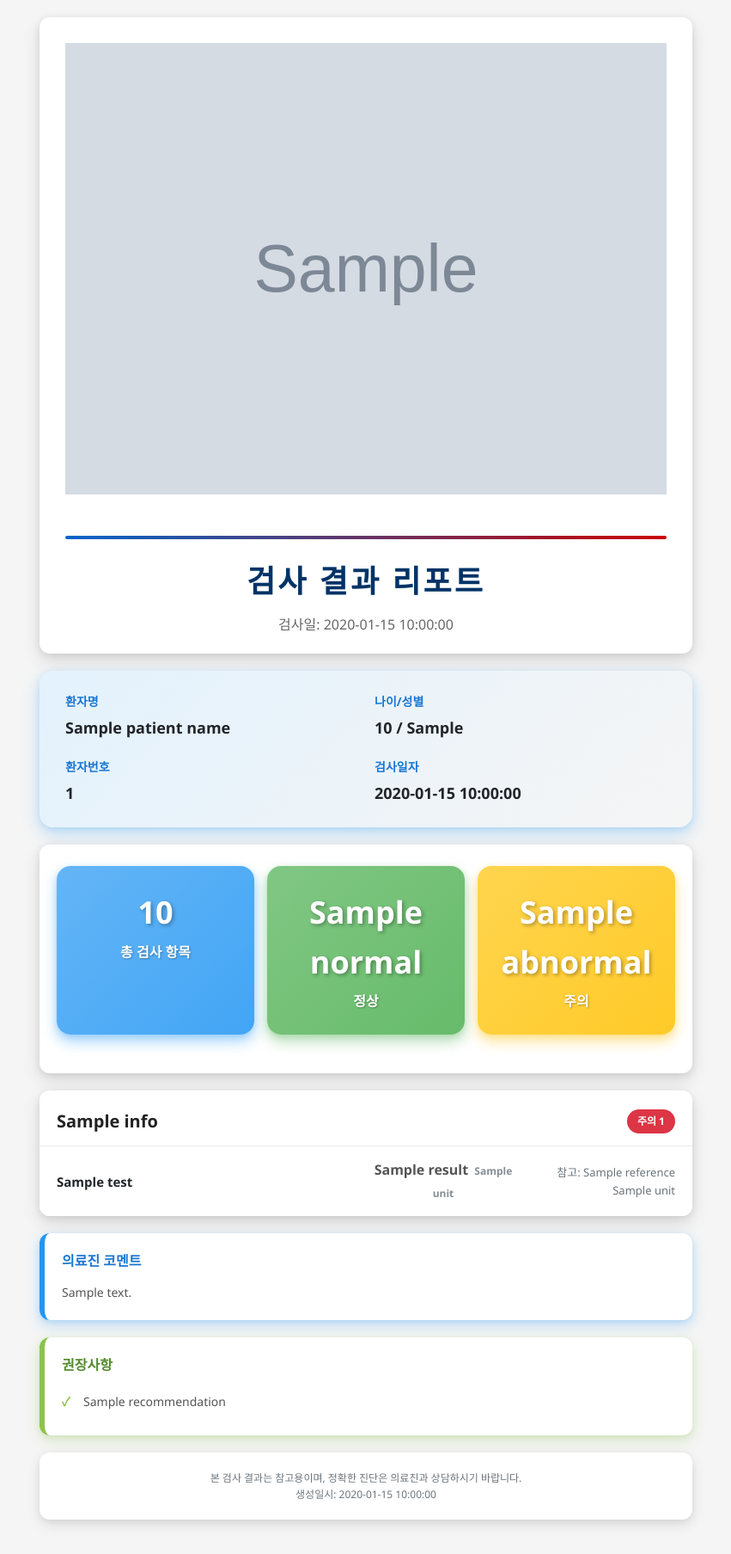
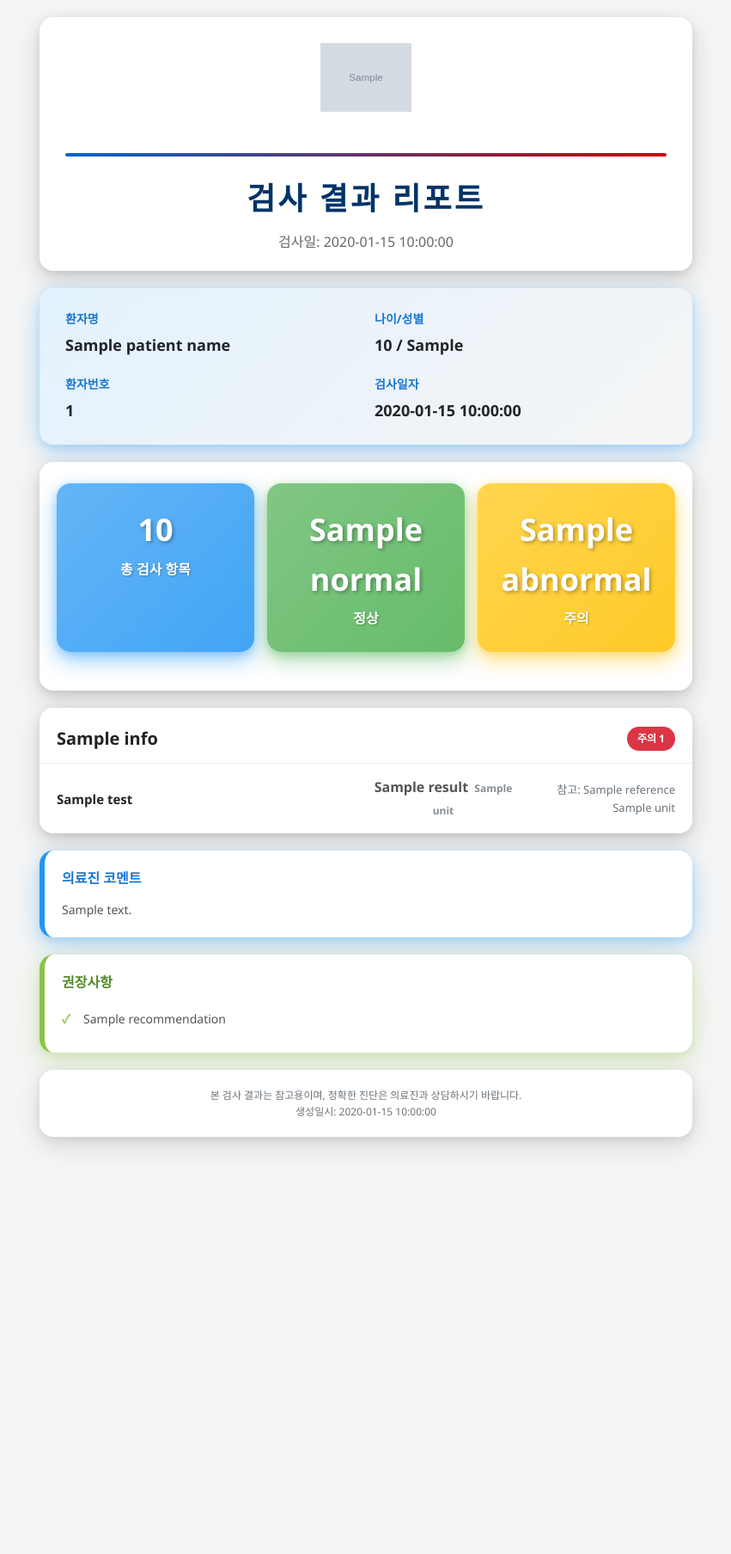
Before and after one commit to gwmaw/-, a Flask app: template src/templates/report_template.html in a window 1280 px wide. Shown: the whole page at 86% size, without its empty margins (214-1065 px from the left). After the commit the page ends 1335 px from the top, so only its background shows below. Run offline with Flask 3, Linux system fonts and the light colour scheme; the template is opened without the code that fills it: most values are stand-ins (such as "Sample title", 1, 10 or a date in 2020); grey boxes marked "Sample" are stand-in pictures.

Commit message:
feat: 심플 로고 적용 및 모든 카드 입체감 통일
주요 변경사항:
1. 심플 로고 적용
   - 더봄연합내과 왼쪽 부분만 사용 (hospital_logo_simple.png)
   - 파일 크기: 21.55KB (기존 94KB에서 대폭 축소)
   - 최적화된 크기: 최대 400px, 높이 80px
   - object-fit: contain으로 비율 유지

2. 모든 카드 입체감 통일
   - 통일된 그림자 스타일 적용
   - 메인 그림자: 0 10px 30px
   - 서브 그림자: 0 3px 10px
   - 그림자 블러 증가로 더 부드러운 효과

3. 카드별 적용 내역
   - 헤더: rgba(0, 0, 0, 0.15/0.1)
   - 환자 정보: rgba(33, 150, 243, 0.3/0.2) - 파란색
   - 요약 섹션: rgba(0, 0, 0, 0.15/0.1)
   - 총 검사 카드: rgba(33, 150, 243, 0.45/0.3) - 진한 파란색
   - 정상 카드: rgba(76, 175, 80, 0.45/0.3) - 진한 초록색
   - 주의 카드: rgba(255, 193, 7, 0.45/0.3) - 진한 노란색
   - 이상 알림: rgba(255, 111, 0, 0.35/0.2) - 주황색
   - 검사 그룹: rgba(0, 0, 0, 0.15/0.1)
   - 의료진 코멘트: rgba(33, 150, 243, 0.3/0.2) - 파란색
   - 권장사항: rgba(139, 195, 74, 0.3/0.2) - 연두색
   - 푸터: rgba(0, 0, 0, 0.12/0.08)

4. 둥근 모서리 통일
   - border-radius: 16px로 통일
   - 이상 알림과 일부 요소는 12px 유지 (시각적 변화)

5. 애니메이션 준비
   - transform: translateY(0) 추가
   - 호버/인터랙션 효과를 위한 기반 마련

6. 파일 크기 최적화
   - 이전: 134KB (전체 로고)
   - 현재: 76KB (심플 로고)
   - 43% 감소 (58KB 절약)

7. 파일 구조
   - assets/hospital_logo_simple.png (신규 추가)
   - 기존 hospital_logo.png 유지 (백업용)

테스트: 도희석_검체검사결과_20260122.xlsx (55개 항목)
결과: 심플 로고 표시, 통일된 강한 입체감, 파일 크기 최적화

```diff
--- a/src/templates/report_template.html
+++ b/src/templates/report_template.html
@@ -36,15 +36,17 @@
             background: white;
             padding: 30px 30px 20px 30px;
             text-align: center;
-            border-radius: 12px;
-            box-shadow: 0 8px 20px rgba(0, 0, 0, 0.12), 0 2px 8px rgba(0, 0, 0, 0.08);
+            border-radius: 16px;
+            box-shadow: 0 10px 30px rgba(0, 0, 0, 0.15), 0 3px 10px rgba(0, 0, 0, 0.1);
+            transform: translateY(0);
         }
 
         .hospital-logo {
-            width: 100%;
-            max-width: 700px;
-            height: auto;
+            width: auto;
+            max-width: 400px;
+            height: 80px;
             margin-bottom: 20px;
+            object-fit: contain;
         }
 
         .header-divider {
@@ -74,7 +76,8 @@
             padding: 25px 30px;
             background: linear-gradient(135deg, #e3f2fd 0%, #f5f5f5 100%);
             border-radius: 16px;
-            box-shadow: 0 8px 20px rgba(33, 150, 243, 0.25), 0 2px 8px rgba(33, 150, 243, 0.15);
+            box-shadow: 0 10px 30px rgba(33, 150, 243, 0.3), 0 3px 10px rgba(33, 150, 243, 0.2);
+            transform: translateY(0);
         }
 
         .patient-info-grid {
@@ -105,8 +108,9 @@
             margin: 0 20px 20px 20px;
             padding: 25px 20px;
             background: white;
-            border-radius: 12px;
-            box-shadow: 0 8px 20px rgba(0, 0, 0, 0.12), 0 2px 8px rgba(0, 0, 0, 0.08);
+            border-radius: 16px;
+            box-shadow: 0 10px 30px rgba(0, 0, 0, 0.15), 0 3px 10px rgba(0, 0, 0, 0.1);
+            transform: translateY(0);
         }
 
         .summary-cards {
@@ -121,19 +125,19 @@
             border-radius: 16px;
             padding: 25px 20px;
             text-align: center;
-            box-shadow: 0 8px 16px rgba(33, 150, 243, 0.4), 0 2px 6px rgba(33, 150, 243, 0.2);
+            box-shadow: 0 10px 25px rgba(33, 150, 243, 0.45), 0 3px 10px rgba(33, 150, 243, 0.3);
             transform: translateY(0);
             transition: transform 0.2s ease;
         }
 
         .summary-card.normal {
             background: linear-gradient(135deg, #81c784 0%, #66bb6a 100%);
-            box-shadow: 0 8px 16px rgba(76, 175, 80, 0.4), 0 2px 6px rgba(76, 175, 80, 0.2);
+            box-shadow: 0 10px 25px rgba(76, 175, 80, 0.45), 0 3px 10px rgba(76, 175, 80, 0.3);
         }
 
         .summary-card.abnormal {
             background: linear-gradient(135deg, #ffd54f 0%, #ffca28 100%);
-            box-shadow: 0 8px 16px rgba(255, 193, 7, 0.4), 0 2px 6px rgba(255, 193, 7, 0.2);
+            box-shadow: 0 10px 25px rgba(255, 193, 7, 0.45), 0 3px 10px rgba(255, 193, 7, 0.3);
         }
 
         .summary-number {
@@ -158,7 +162,8 @@
             padding: 20px;
             border-radius: 12px;
             margin-top: 20px;
-            box-shadow: 0 6px 16px rgba(255, 111, 0, 0.3), 0 2px 6px rgba(255, 111, 0, 0.15);
+            box-shadow: 0 8px 20px rgba(255, 111, 0, 0.35), 0 3px 8px rgba(255, 111, 0, 0.2);
+            transform: translateY(0);
         }
 
         .abnormal-alert h3 {
@@ -193,10 +198,11 @@
         /* 검사 그룹 - 카드형 디자인 */
         .test-group {
             margin: 0 20px 20px 20px;
-            border-radius: 12px;
+            border-radius: 16px;
             overflow: hidden;
-            box-shadow: 0 8px 20px rgba(0, 0, 0, 0.12), 0 2px 8px rgba(0, 0, 0, 0.08);
+            box-shadow: 0 10px 30px rgba(0, 0, 0, 0.15), 0 3px 10px rgba(0, 0, 0, 0.1);
             background: white;
+            transform: translateY(0);
         }
 
         /* 카테고리별 배경색 제거 */
@@ -328,8 +334,9 @@
             padding: 20px;
             background: white;
             border-left: 6px solid #2196F3;
-            border-radius: 12px;
-            box-shadow: 0 6px 16px rgba(33, 150, 243, 0.25), 0 2px 6px rgba(33, 150, 243, 0.15);
+            border-radius: 16px;
+            box-shadow: 0 10px 30px rgba(33, 150, 243, 0.3), 0 3px 10px rgba(33, 150, 243, 0.2);
+            transform: translateY(0);
         }
 
         .doctor-comment h3 {
@@ -354,8 +361,9 @@
             padding: 20px;
             background: white;
             border-left: 6px solid #8bc34a;
-            border-radius: 12px;
-            box-shadow: 0 6px 16px rgba(139, 195, 74, 0.25), 0 2px 6px rgba(139, 195, 74, 0.15);
+            border-radius: 16px;
+            box-shadow: 0 10px 30px rgba(139, 195, 74, 0.3), 0 3px 10px rgba(139, 195, 74, 0.2);
+            transform: translateY(0);
         }
 
         .recommendations h3 {
@@ -392,8 +400,9 @@
             padding: 20px;
             text-align: center;
             background: white;
-            border-radius: 12px;
-            box-shadow: 0 6px 16px rgba(0, 0, 0, 0.1), 0 2px 6px rgba(0, 0, 0, 0.06);
+            border-radius: 16px;
+            box-shadow: 0 10px 30px rgba(0, 0, 0, 0.12), 0 3px 10px rgba(0, 0, 0, 0.08);
+            transform: translateY(0);
             font-size: 12px;
             color: #6c757d;
         }
```
Also changed, not shown: src/report_generator.py (+4 -4 lines), assets/hospital_logo_simple.png (added).
